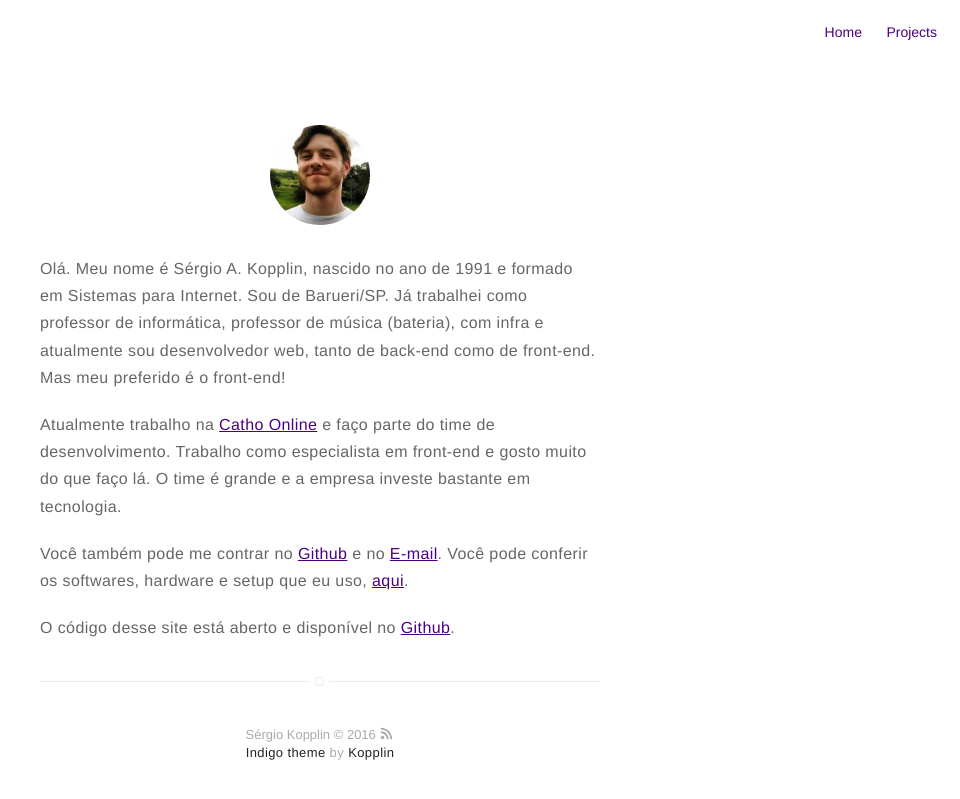
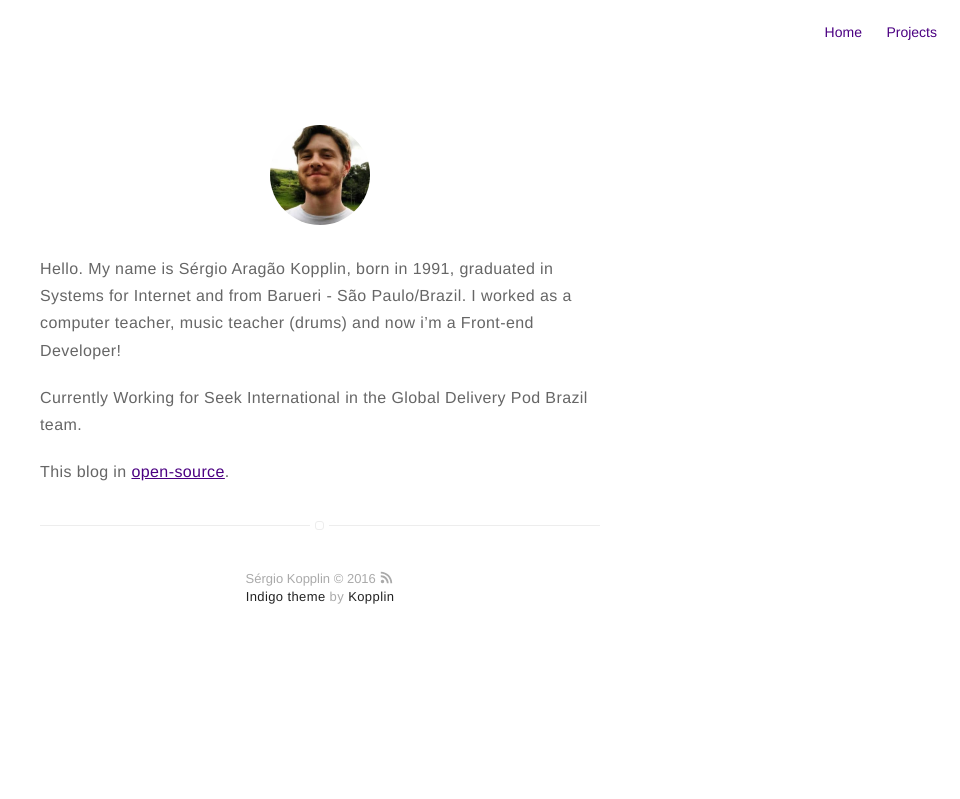
Before and after one commit to maria-oszlop/projekt, a Jekyll site: the page built from about.md, in a window 1280 px wide. Shown: the top 799 px of the page, without its empty margins (320-1280 px from the left). Built offline with Jekyll 4.4.1, drawn with Linux system fonts in a browser that asks for light colours.

Commit message:
about in english

```diff
--- a/about.md
+++ b/about.md
@@ -4,18 +4,11 @@ layout: page
 ---
 ![Perfil][img]{:style="margin: 30px auto; width: 100px; border-radius: 100%; display: block;"}
 
-Olá. Meu nome é Sérgio A. Kopplin, nascido no ano de 1991 e formado em Sistemas para Internet. Sou de Barueri/SP. Já trabalhei como professor de informática, professor de música (bateria), com infra e atualmente sou desenvolvedor web, tanto de back-end como de front-end. Mas meu preferido é o front-end!
+Hello. My name is Sérgio Aragão Kopplin, born in 1991, graduated in Systems for Internet and from Barueri - São Paulo/Brazil. I worked as a computer teacher, music teacher (drums) and now i'm a Front-end Developer!
 
-Atualmente trabalho na [Catho Online][catho] e faço parte do time de desenvolvimento. Trabalho como especialista em front-end e gosto muito do que faço lá. O time é grande e a empresa investe bastante em tecnologia.
+Currently Working for Seek International in the Global Delivery Pod Brazil team.
 
-Você também pode me contrar no [Github][g] e no [E-mail][e].
-Você pode conferir os softwares, hardware e setup que eu uso, [aqui][setup].
+This blog in [open-source][github].
 
-O código desse site está aberto e disponível no [Github][github].
-
-[catho]: http://catho.com.br/
 [img]: /{{ site.picture }}
-[g]: http://github.com/sergiokopplin
-[e]: mailto:sergiokopplin@gmail.com
-[setup]: https://github.com/sergiokopplin/dotfiles
 [github]: http://github.com/{{ site.github }}
```
